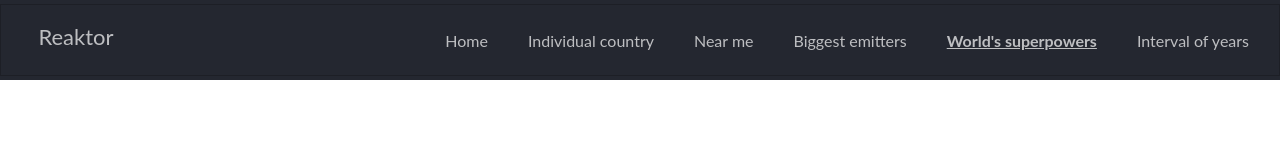
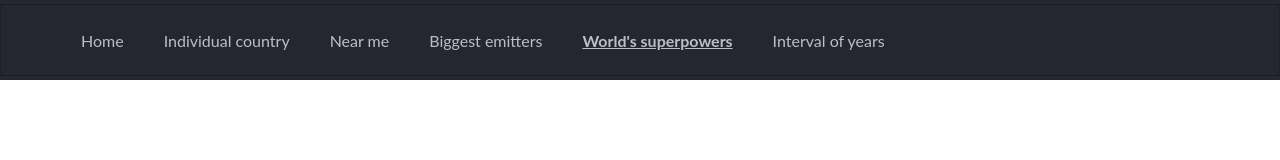
Before and after one commit to venetastefanova/world-bank-data, a React (Create React App) app: page /world-power in a window 1280 px wide. Shown: the top 160 px of the page. Built offline with nearby package versions, Linux system fonts and the light colour scheme; no server answers.

Commit message:
readme update

```diff
--- a/src/components/Navigation/Navigation.js
+++ b/src/components/Navigation/Navigation.js
@@ -26,9 +26,6 @@ class Navigation extends Component {
               src={NavigationBars}
               alt="navigationMenu"
             />
-          </span>
-          <span href="#" className={styles.Logo}>
-            Reaktor
           </span>
           <ul className={this.state.opened ? styles.Active : styles.MainNav}>
             <li>
```
Also changed, not shown: 1 other file (tests, documents, lock files or other folders).
